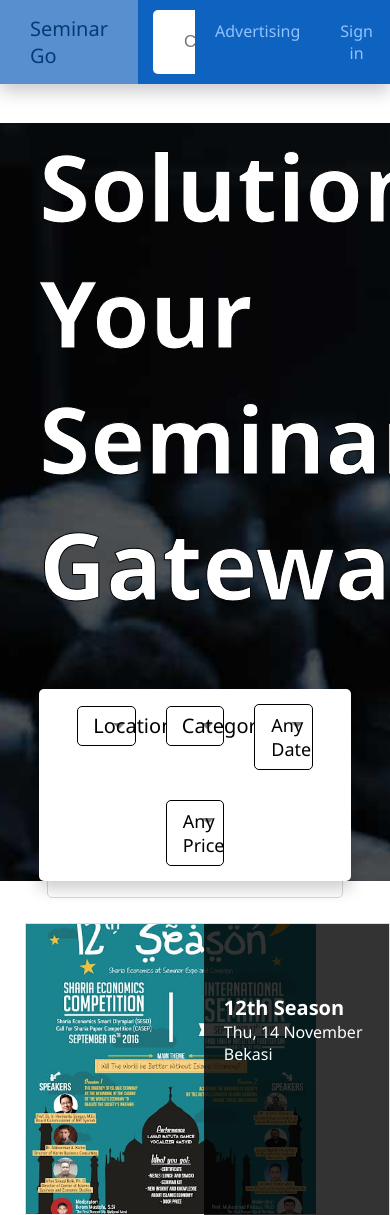
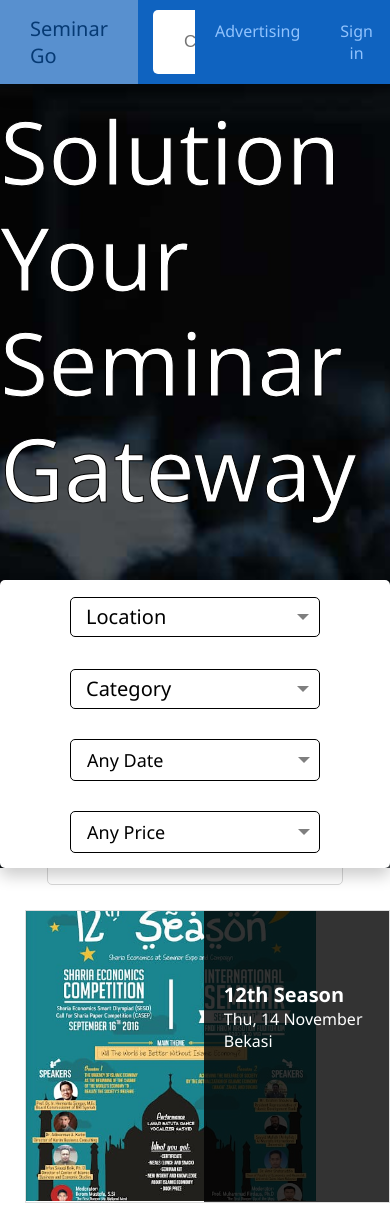
Before and after one commit to alfafarhans/ci3, a CodeIgniter app: page /ci3/ in a window 390 px wide; the page is wider, and only the part inside the window is pictured. Shown: the top 1215 px of that part. Run offline with CodeIgniter, Linux system fonts and the light colour scheme; data comes from the database, SQL or seed files in the repository; some libraries are stand-ins or nearby versions.

Commit message:
Home Responsive

```diff
--- a/application/views/home.php
+++ b/application/views/home.php
@@ -485,10 +485,7 @@ defined('BASEPATH') OR exit('No direct script access allowed');
         <div id="headerimg">
             <div id="container">
                 <div id="container2">
-            <div id="h1">
-                <h1> Solution Your Seminar Gateway </h1>
-            </div>
-
+                    <h1> Solution Your Seminar <br> Gateway </h1>
 
                     <!-- bagian pencarian  -->
 
@@ -500,14 +497,6 @@ defined('BASEPATH') OR exit('No direct script access allowed');
                             </a>
 
                         </div>
-
-        <!--
-        <div id="item">
-            <label for="location" id="label"> Location </label>
-            <input type="text" id="location" name="location" placeholder="Any location" class = "result_loc">
-            <div id = "result_loc"></div>
-        </div>
-        -->
 
                         <div id="item">
                             <a id="catact" href="javascript:void(0);"> Category
@@ -531,34 +520,6 @@ defined('BASEPATH') OR exit('No direct script access allowed');
                             </div>
                         </div>
 
-        <!--
-        <div id="item">
-            <label for="category" id="label"> Category </label>
-            <br>
-            <div class="custom-select">
-                <select id="category" >
-                    <option value="" selected> Any Category </option>
-                    <option value="otomotif"> Auto, Boat & air</option>
-                    <option value="business"> Business</option>
-                    <option value="charity"> Charity & Causes</option>
-                    <option value="family"> Family & Education</option>
-                    <option value="fashion"> Fashion</option>
-                    <option value="film"> Film & Media</option>
-                    <option value="fooddrink"> Food & Drink</option>
-                    <option value="goverment"> Goverment </option>
-                    <option value="health"> Health</option>
-                    <option value="hobbies"> Hobbies</option>
-                    <option value="holiday"> Holiday</option>
-                    <option value="homelifefstyle"> Home & Lifefstyle</option>
-                    <option value="schoolactivies"> School Activies</option>
-                    <option value="sciencetech"> Science & Tech</option>
-                    <option value="spiritually"> Spiritually</option>
-                    <option value="sportfitness"> Sport & Fitness</option>
-                    <option value="traveloutdoor"> Travel & Outdoor</option>
-                <select>
-            </div>
-        </div>
-        -->
                         <div id="item">
                             <div class="custom-select">
                                 <select id="price">
--- a/asset/css/home.css
+++ b/asset/css/home.css
@@ -191,25 +191,25 @@ body{
     }
 
     #header #container{
+        margin-top: -71px;
         float: center;
     }
 
         #header #container #container2{
-            width: 80vw;
+            max-width: 1140px;
             margin: auto;
-            bottom: 20px;
+            position: relative;
         }
 
-        #header #h1{
-            margin-top: 50px;
+        #header h1{
+            padding-top: 50px;
+            font-size: 5.5rem;
+            font-weight: 300;
+            line-height: 1.2;
+            color: #ffffff;
+            -webkit-text-stroke-width: 1px;
+            -webkit-text-stroke-color: #000000;
         }
-
-            #header #h1 h1{
-                font-size: 11vh;
-                color: #ffffff;
-                -webkit-text-stroke-width: 1px;
-                -webkit-text-stroke-color: #000000;
-            }
 
 #smart {
     border-radius: 5px;
@@ -247,14 +247,10 @@ body{
                 transition: 0.5s;
             }
 
-        #smart #label{
-            color: rgb(145, 195, 253);
-        }
-
         #smart a{
             position: relative;
             display: block;
-            width: 15vw;
+            width: 250px;
             height: 40px;
             margin-top: 2px;
             padding: 5px 15px;
@@ -281,7 +277,7 @@ body{
 
         #smart input[type=text] {
             display: block;
-            width: 15vw;
+            width: 250px;
             padding: 5px 5px;
             margin: 5px 0;
             box-sizing: border-box;
@@ -295,7 +291,7 @@ body{
         /*the container must be positioned relative:*/
         .custom-select {
             position: relative;
-            width: 15vw;
+            width: 250px;
             font-size: 18px;
         }
 
@@ -617,6 +613,7 @@ body{
     padding: 5px;
 }
 
+
 @media screen and (max-width: 600px) {
 
     #infofooter600{
```
Also changed, not shown: asset/css/resolusi.css (+55 -2 lines). Lines whose indentation alone changed are shown as unchanged.
